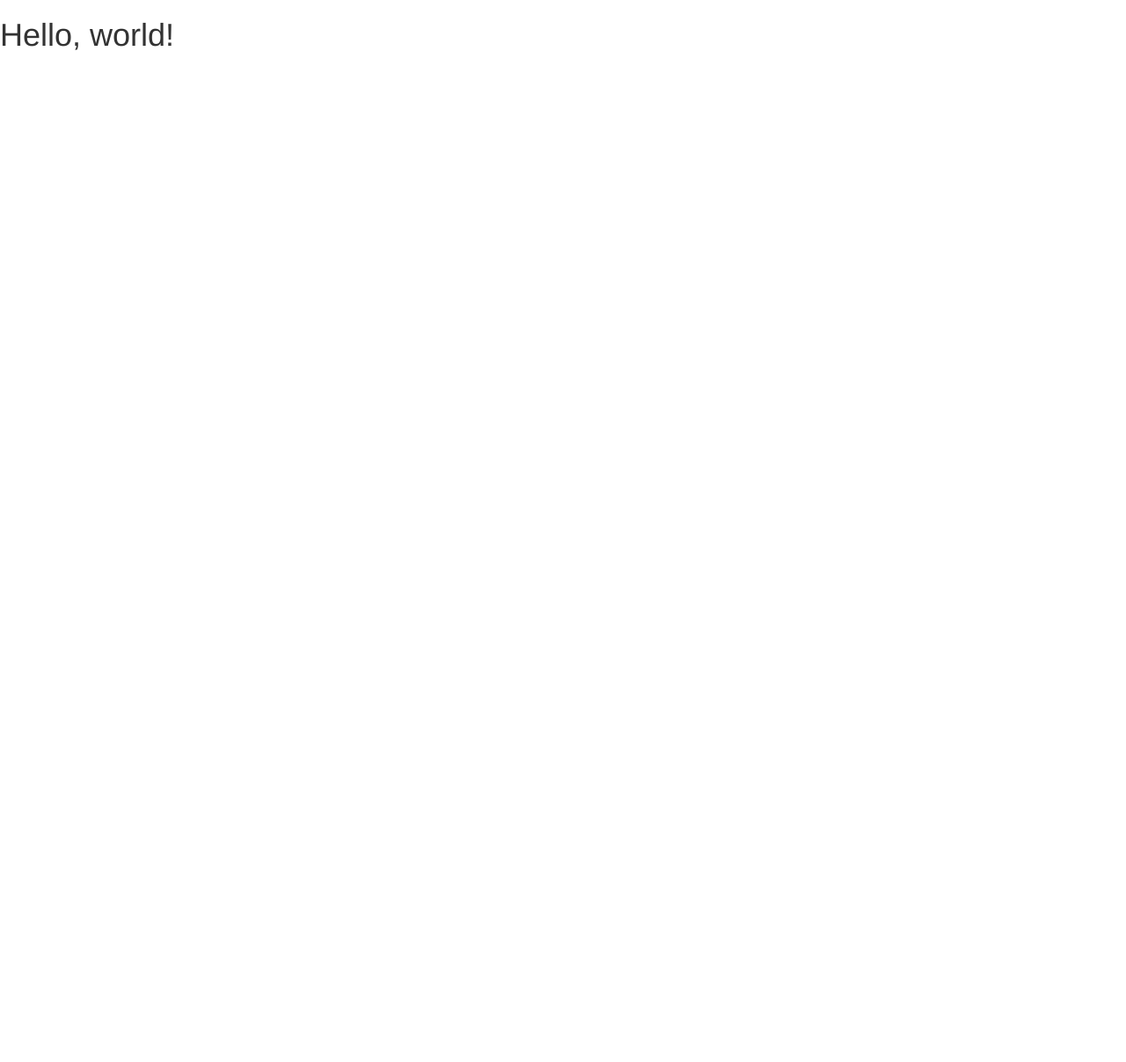
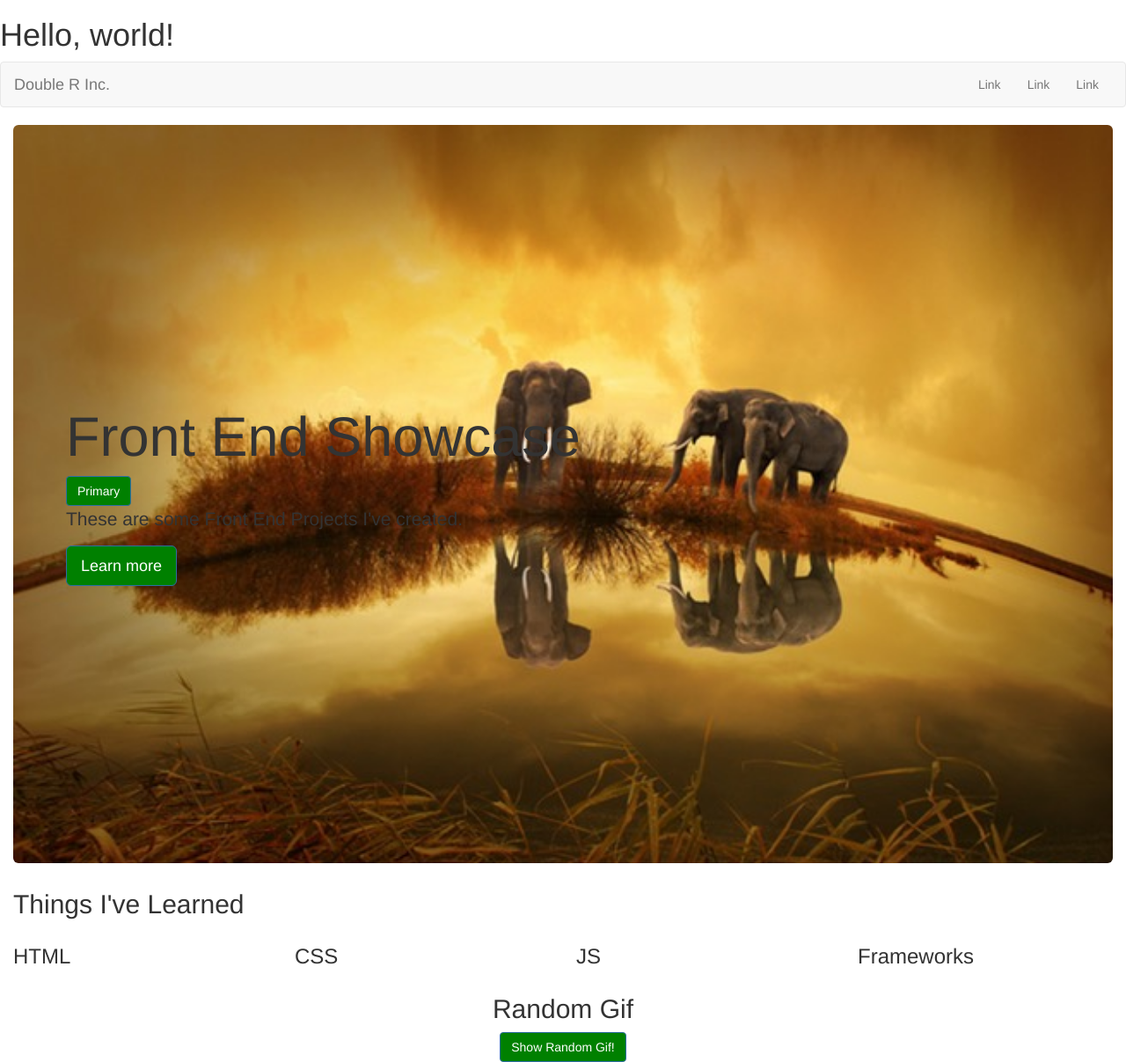
Before and after one commit to raiyan1789/my-first-bootstrap-project, a plain HTML site: page index.html in a window 1280 px wide. Shown: the whole page at 88% size. Before the commit the page ends 800 px from the top, so only its background shows below. Drawn offline with Linux system fonts and the light colour scheme.

Commit message:
added jquery and bootstrap

```diff
--- a/css/styles.css
+++ b/css/styles.css
@@ -0,0 +1,15 @@
+.btn-primary{
+	background-color: green;
+}
+.btn-primary:hover {
+	background-color:#73f;
+}
+.btn-primary:active {
+
+}
+.jumbotron {
+	background-image: url(../images/elephant.jpeg);
+	background-position: center;
+	background-size: cover;
+	padding:300px;
+}
--- a/index.html
+++ b/index.html
@@ -4,12 +4,14 @@
     <meta charset="utf-8">
     <meta http-equiv="X-UA-Compatible" content="IE=edge">
     <meta name="viewport" content="width=device-width, initial-scale=1">
+
     <!-- The above 3 meta tags *must* come first in the head; any other head content must come *after* these tags -->
     <title></title>
 
     <!-- Bootstrap -->
     <link href="css/bootstrap.min.css" rel="stylesheet">
-    <link href="css/style.css"
+    <link rel="stylesheet" href="css/styles.css">
+
 
     <!-- HTML5 shim and Respond.js for IE8 support of HTML5 elements and media queries -->
     <!-- WARNING: Respond.js doesn't work if you view the page via file:// -->
@@ -20,7 +22,69 @@
   </head>
   <body>
     <h1>Hello, world!</h1>
+    <nav class="navbar navbar-default">
+        <div class="container-fluid">
+          <!-- Brand and toggle get grouped for better mobile display -->
+          <div class="navbar-header">
+            <button type="button" class="navbar-toggle collapsed" data-toggle="collapse" data-target="#bs-example-navbar-collapse-1" aria-expanded="false">
+              <span class="sr-only">Toggle navigation</span>
+              <span class="icon-bar"></span>
+              <span class="icon-bar"></span>
+              <span class="icon-bar"></span>
+            </button>
+            <a class="navbar-brand" href="#">Double R Inc.</a>
+          </div>
 
+          <!-- Collect the nav links, forms, and other content for toggling -->
+          <div class="collapse navbar-collapse" id="bs-example-navbar-collapse-1">
+
+
+            <ul class="nav navbar-nav navbar-right">
+              <li><a href="#">Link</a></li>
+              <li><a href="#">Link</a></li>
+              <li><a href="#">Link</a></li>
+
+            </ul>
+          </div><!-- /.navbar-collapse -->
+        </div><!-- /.container-fluid -->
+      </nav>
+      <div class="container-fluid">
+
+        <div class="jumbotron">
+
+            <h1 id="main-header">Front End Showcase</h1>
+            <button type="button" class="btn btn-primary">Primary</button>
+            <p>These are some Front End Projects I've created.</p>
+            <p><a class="btn btn-primary btn-lg" href="#" role="button">Learn more</a></p>
+
+        </div><!--/.jumbotron -->
+
+      <h2>Things I've Learned</h2>
+        <div class="row">
+          <div class="col-lg-3 col-md-6 col-sm-12">
+            <h3>HTML</h3>
+        </div><!--/.col -->
+        <div class="col-lg-3 col-md-6 col-sm-12">
+            <h3>CSS</h3>
+        </div><!--/.col -->
+        <div class="col-lg-3 col-md-6 col-sm-12">
+            <h3>JS</h3>
+        </div><!--/.col -->
+        <div class="col-lg-3 col-md-6 col-sm-12">
+            <h3>Frameworks</h3>
+        </div><!--/.col -->
+      </div><!-- /.row -->
+        <div class="text-center">
+          <h2>Random Gif</h2>
+          <button class="btn btn-primary" id="random-gif-btn">Show Random Gif!</button>
+          <div id="random-gif-container">
+          </div>
+        </div>
+
+
+
+
+  </div><!-- /.container -->
     <!-- jQuery (necessary for Bootstrap's JavaScript plugins) -->
     <script src="js/jquery.min.js"></script>
     <!-- Include all compiled plugins (below), or include individual files as needed -->
--- a/js/script.js
+++ b/js/script.js
@@ -0,0 +1,9 @@
+// var $mainHeader = $('#main-header');
+// $mainHeader.html('hello');
+
+$('#random-gif-btn').click ( function(){
+	$.get( "http://api.giphy.com/v1/gifs/random?api_key=dc6zaTOxFJmzC&tag=american+psycho", function( data ) {
+		var img = '<img src=" ' + data.data.fixed_width_small_url + ' ">'
+  		$('#random-gif-container').html(img);
+});
+});
```
Also changed, not shown: images/elephant.jpeg (added), 1 other file.
